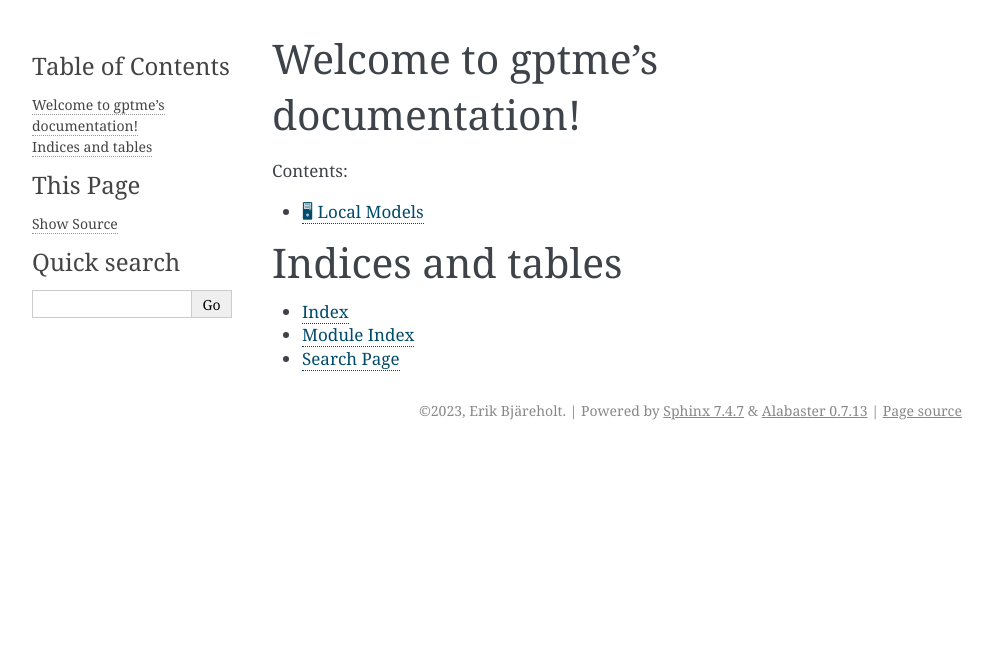
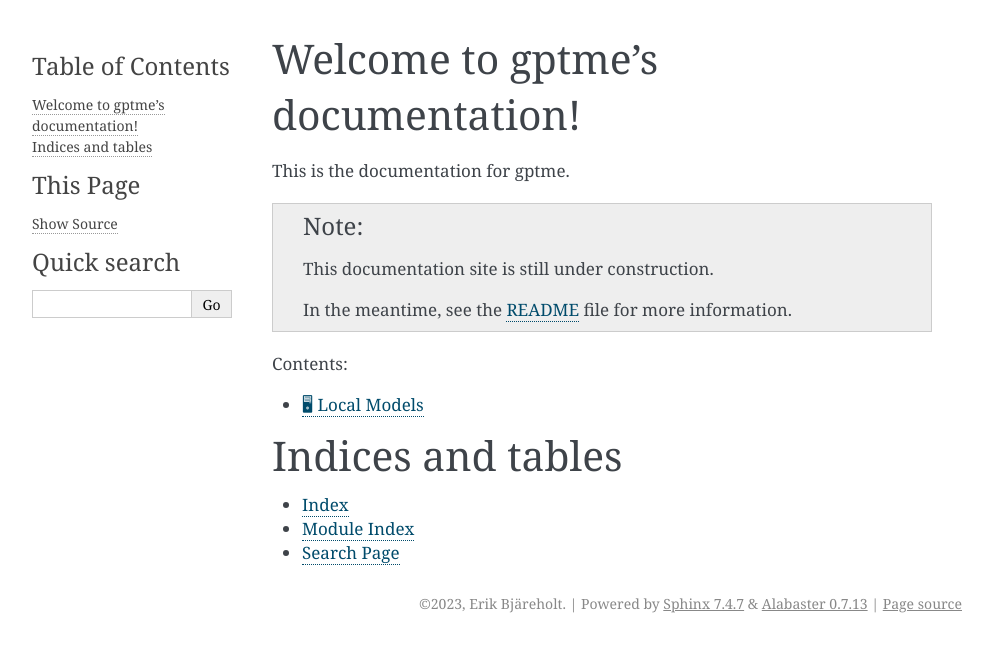
Before and after one commit to get-loose/gptme, a Sphinx documentation site: the page built from docs/index.rst, in a window 1280 px wide. Shown: the top 652 px of the page, without its empty margins (148-1141 px from the left). Built offline with Sphinx 7.4.7, drawn with Linux system fonts in a browser that asks for light colours.

Commit message:
docs: added placeholder content to index

```diff
--- a/docs/index.rst
+++ b/docs/index.rst
@@ -5,6 +5,13 @@
 
 Welcome to gptme's documentation!
 =================================
+
+This is the documentation for gptme.
+
+.. note::
+    This documentation site is still under construction.
+
+    In the meantime, see the `README <https://github.com/ErikBjare/gptme/blob/master/README.md>`_ file for more information.
 
 .. toctree::
    :maxdepth: 2
```
